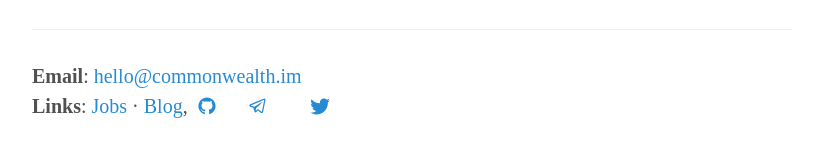
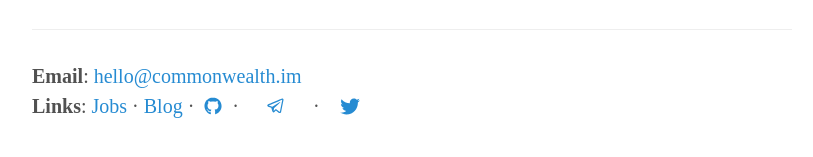
Before and after one commit to hicommonwealth/commonwealth.github.io, a Jekyll site: the page built from index.html, in a window 1280 px wide. Shown: the part 429-586 px from the top of the page, without its empty margins (48-861 px from the left). Built offline with Jekyll 4.4.1, drawn with Linux system fonts in a browser that asks for light colours; some web fonts are replaced.

Commit message:
add &middot; s

```diff
--- a/index.html
+++ b/index.html
@@ -29,7 +29,8 @@ title: Home
   <a href="https://angel.co/commonwealth-labs" target="_blank">Jobs</a>
   &middot;
 
-  <a href="/blog">Blog</a>,
+  <a href="/blog">Blog</a>
+  &middot;
   {% if site.github.repo %}
     <a id="github-link"
        class="icon" title="Github Project" aria-label="Github Project"
@@ -37,6 +38,7 @@ title: Home
       {% include svg/github.svg %}
     </a>
   {% endif %}
+  &middot;
 
   {% if site.social.telegram %}
   <a id="telegram-link"
@@ -48,8 +50,9 @@ title: Home
     {% include svg/icons8-telegram-app.svg %}
   </a>
   {% endif %}
+  &middot;
 
-  {% if site.social.telegram %}
+  {% if site.social.twitter %}
   <a id="twitter-link"
     href="{{ site.social.twitter }}"
     class="icon"
```
